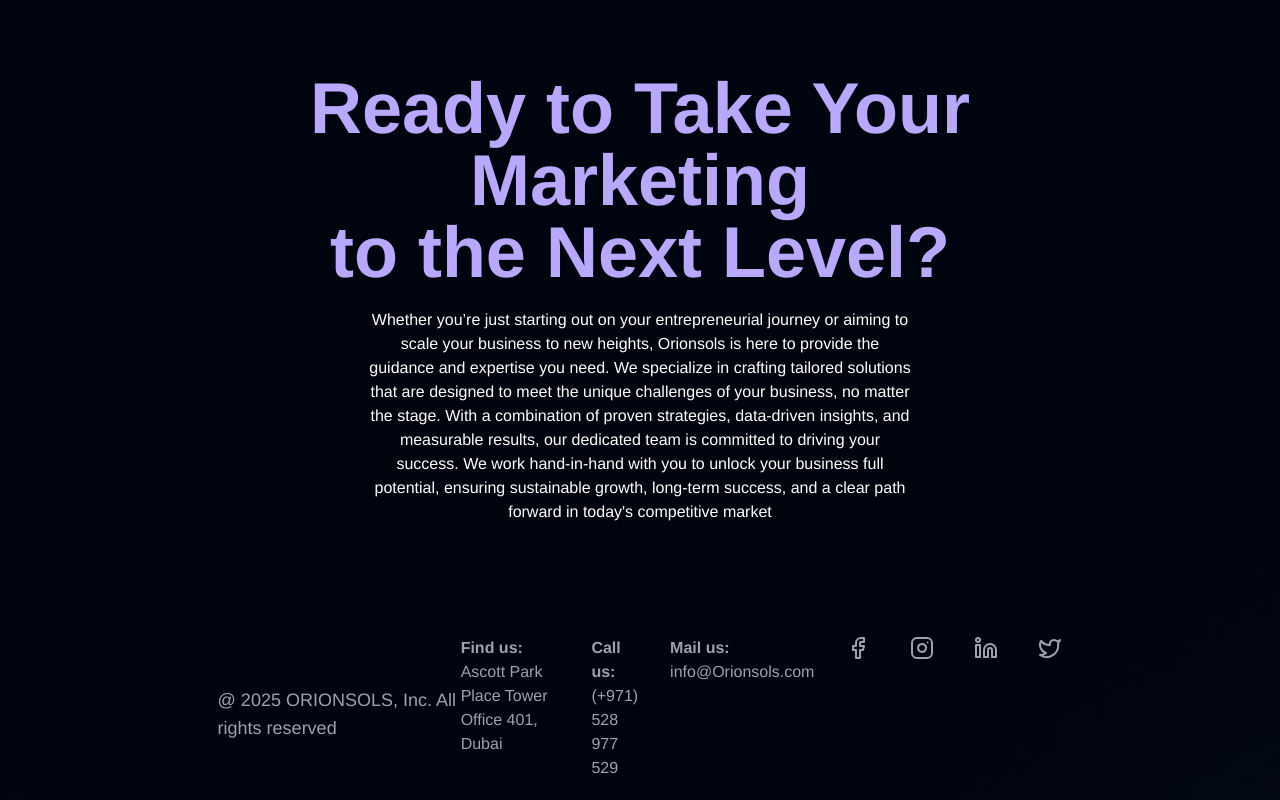
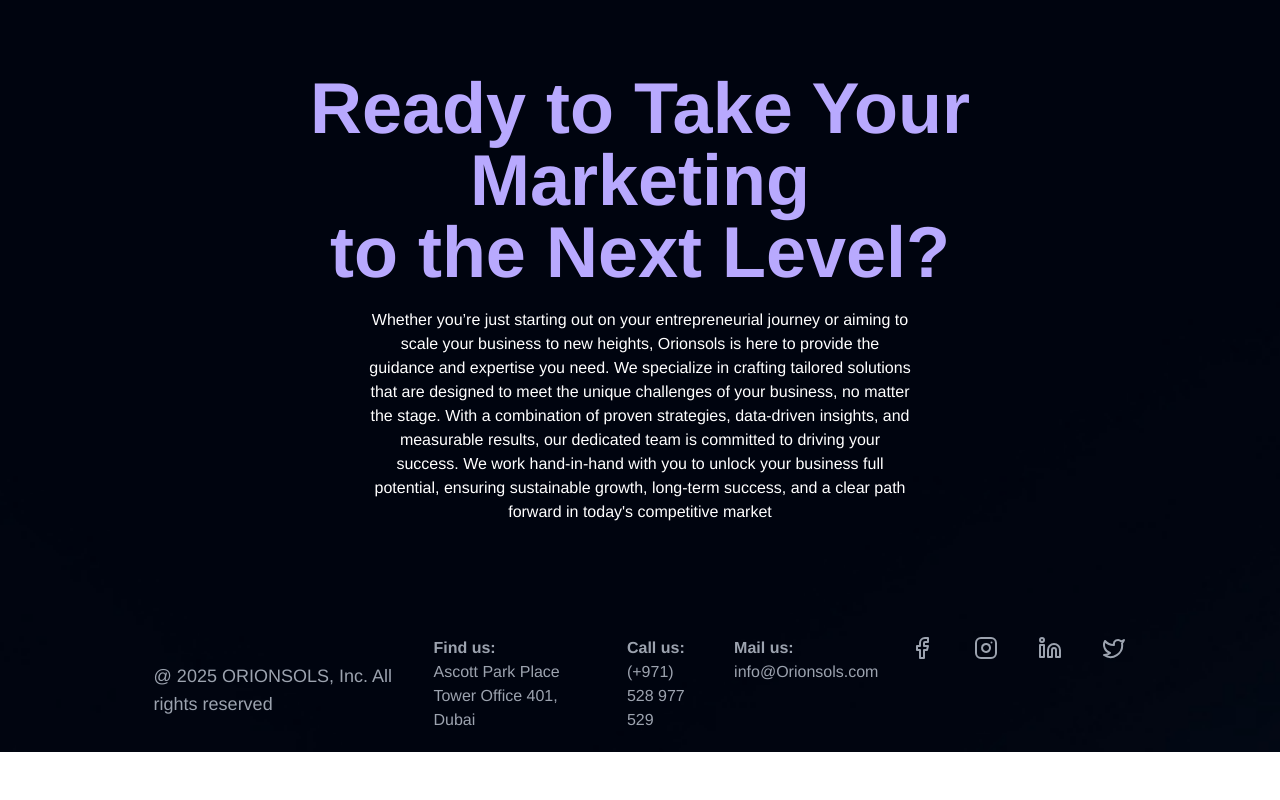
Before and after one commit to Rafykhuwaja/orionsols, a Next.js app: page / in a window 1280 px wide. Shown: the part 10681-11481 px from the top of the page. After the commit the page ends 11433 px from the top, so only its background shows below. Built offline with nearby package versions, Linux system fonts and the light colour scheme.

Commit message:
set insta link

```diff
--- a/src/app/components/Footer.tsx
+++ b/src/app/components/Footer.tsx
@@ -6,7 +6,7 @@ function Footer() {
   return (
     <div>
 
-    <div className='flex flex-col-reverse md:flex-row justify-between py-5 px-8 md:px-16 text-gray-400'>
+    <div className='flex flex-col-reverse md:flex-row justify-between py-5 text-gray-400'>
       <div className='flex flex-col md:flex-row items-center justify-between gap-5 md:gap-8 w-full md:w-auto mt-3'>
         <p className='text-xs md:text-lg'>@ 2025 ORIONSOLS, Inc. All rights reserved</p>
         {/* <ul className='flex gap-5 md:gap-8'>
@@ -32,7 +32,7 @@ function Footer() {
           <Link href="https://www.facebook.com/share/18SDa3NGi1/?mibextid=wwXIfr" target="_blank">
           <Facebook color="#9ca3af" />
           </Link>
-          <Link href="https://www.instagram.com/orionsols_official?igsh=MTN4YXF2emdyNWIybw==" target="_blank">
+          <Link href="https://www.instagram.com/orionsols?igsh=MXExM2Y2bHUzNGI3MQ%3D%3D&utm_source=qr" target="_blank">
           <Instagram color="#9ca3af" />
           </Link>
           <Link href="https://www.linkedin.com/company/orionsols?trk=profile-position" target="_blank">
```
Also changed, not shown: 1 other file (tests, documents, lock files or other folders).
